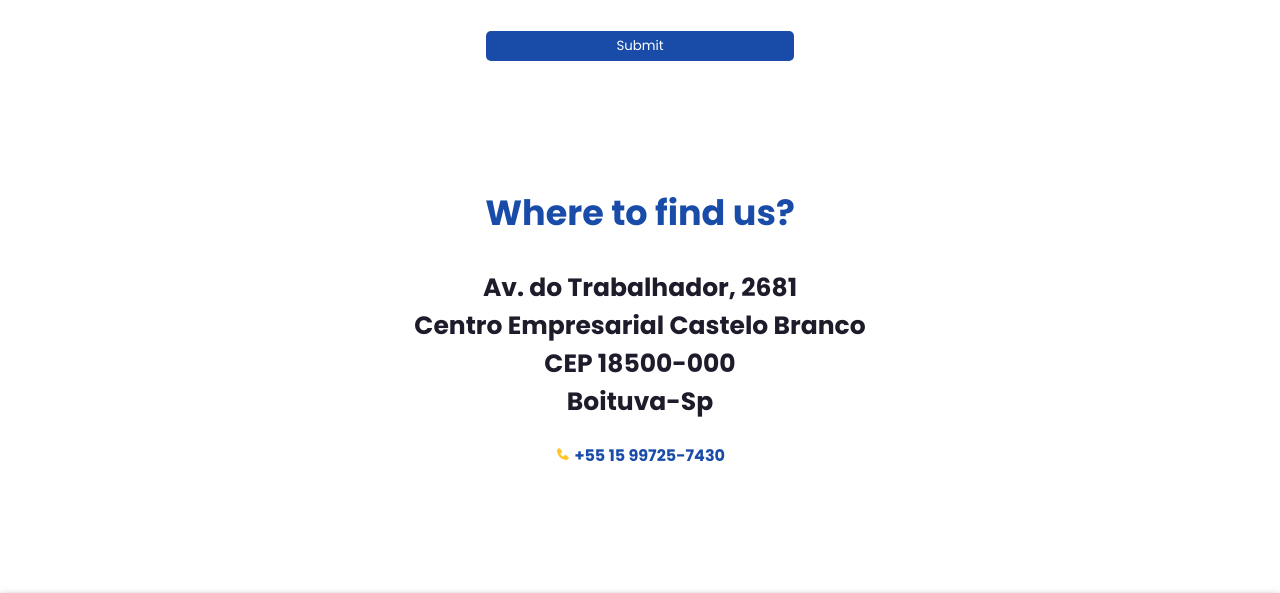
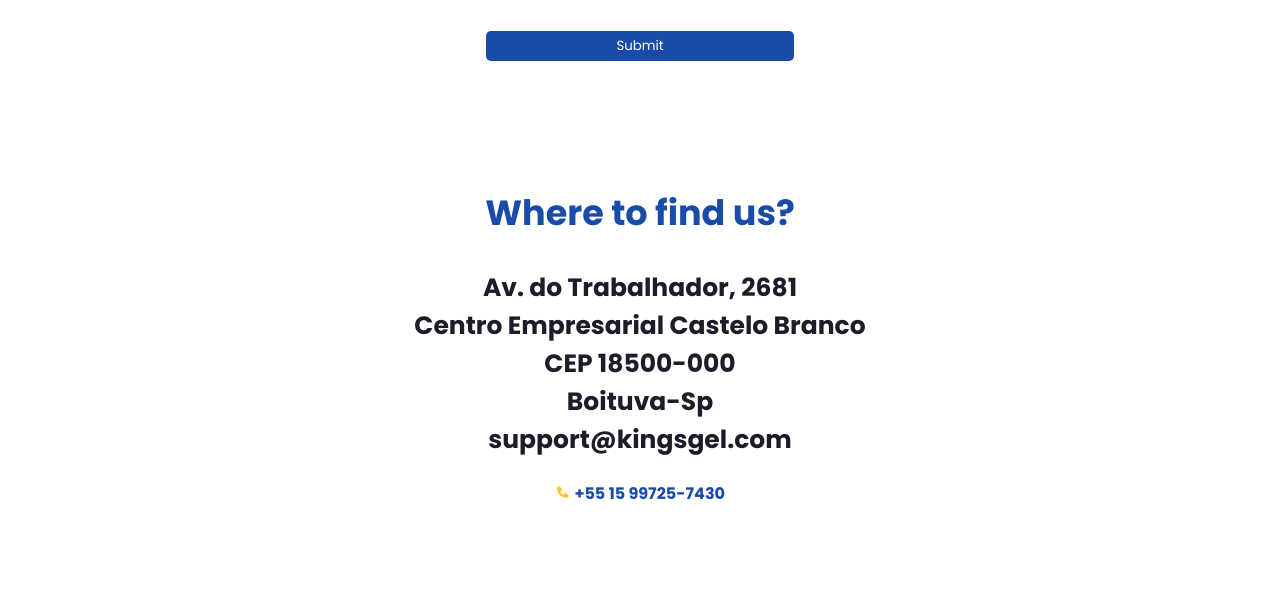
Before and after one commit to JoaoAMG/kgfinal01, a plain HTML site: page html/engcontact.html in a window 1280 px wide. Shown: the part 722-1315 px from the top of the page. Drawn offline with nearby package versions, Linux system fonts and the light colour scheme.

Commit message:
adjustment: Segundo ajuse de formulario em ingles

```diff
--- a/html/engcontact.html
+++ b/html/engcontact.html
@@ -99,7 +99,7 @@
                     <div id="end">
 
 
-                    <h4 id="endtxt"> Av. do Trabalhador, 2681<br>Centro Empresarial Castelo Branco<br>CEP 18500-000<br>Boituva-Sp </h4>
+                    <h4 id="endtxt"> Av. do Trabalhador, 2681<br>Centro Empresarial Castelo Branco<br>CEP 18500-000<br>Boituva-Sp<br>support@kingsgel.com  </h4>
                 </div>
                 <div id="endner">
                     <h4 id="endcel"><i class='bx bxs-phone'></i> <a href="tel:+5515997257430">+55 15 99725-7430</a>  </h4>
```
